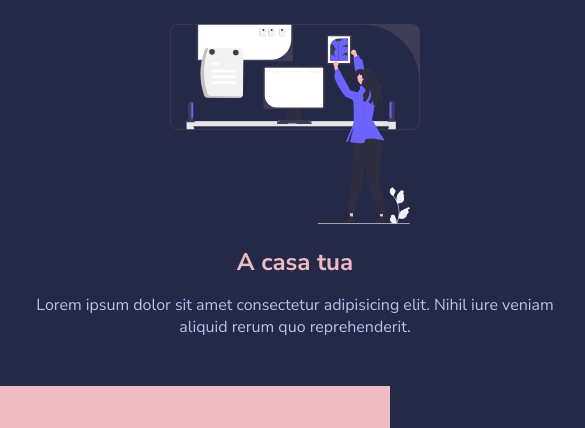
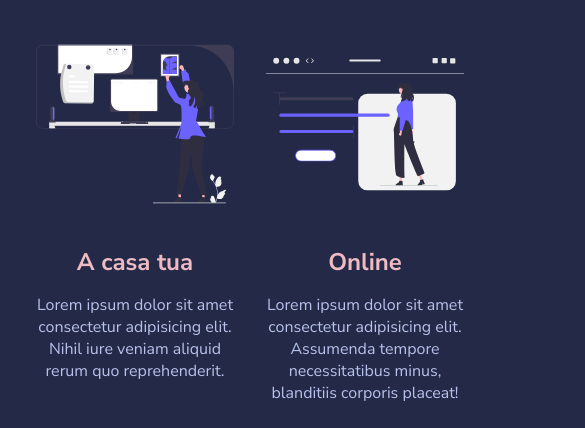
Before and after one commit to defendimattia/html-css-resp-wannabe, a plain HTML site: page index.html in a window 390 px wide. Shown: the part 209-637 px from the top of the page, 585 px wide, since content can reach past the window. Drawn offline with Linux system fonts and the light colour scheme.

Commit message:
feat: responsive to 768px viewport

```diff
--- a/css/style.css
+++ b/css/style.css
@@ -127,3 +127,9 @@ img {
 /************************************************
     SOLUZIONE RESPONSIVE
  ************************************************/
+
+@media screen and (max-width: 768px) {
+    .container {
+        width: 500px;
+    }
+}
--- a/index.html
+++ b/index.html
@@ -3,7 +3,7 @@
     <head>
         <meta charset="utf-8" />
         <title>Boolean Academy</title>
-        <meta name="viewport" content="width=device-width, initial-scale=1" />
+        <meta name="viewport" content="width=device-width, initial-scale=1.0" />
         <!-- Fonts -->
         <link
             href="https://fonts.googleapis.com/css2?family=Nunito+Sans:wght@400;700&display=swap"
@@ -12,6 +12,7 @@
         <!-- Main Styles -->
         <link rel="stylesheet" href="./css/style.css" />
     </head>
+
     <body>
         <!--
             Site Header
```
